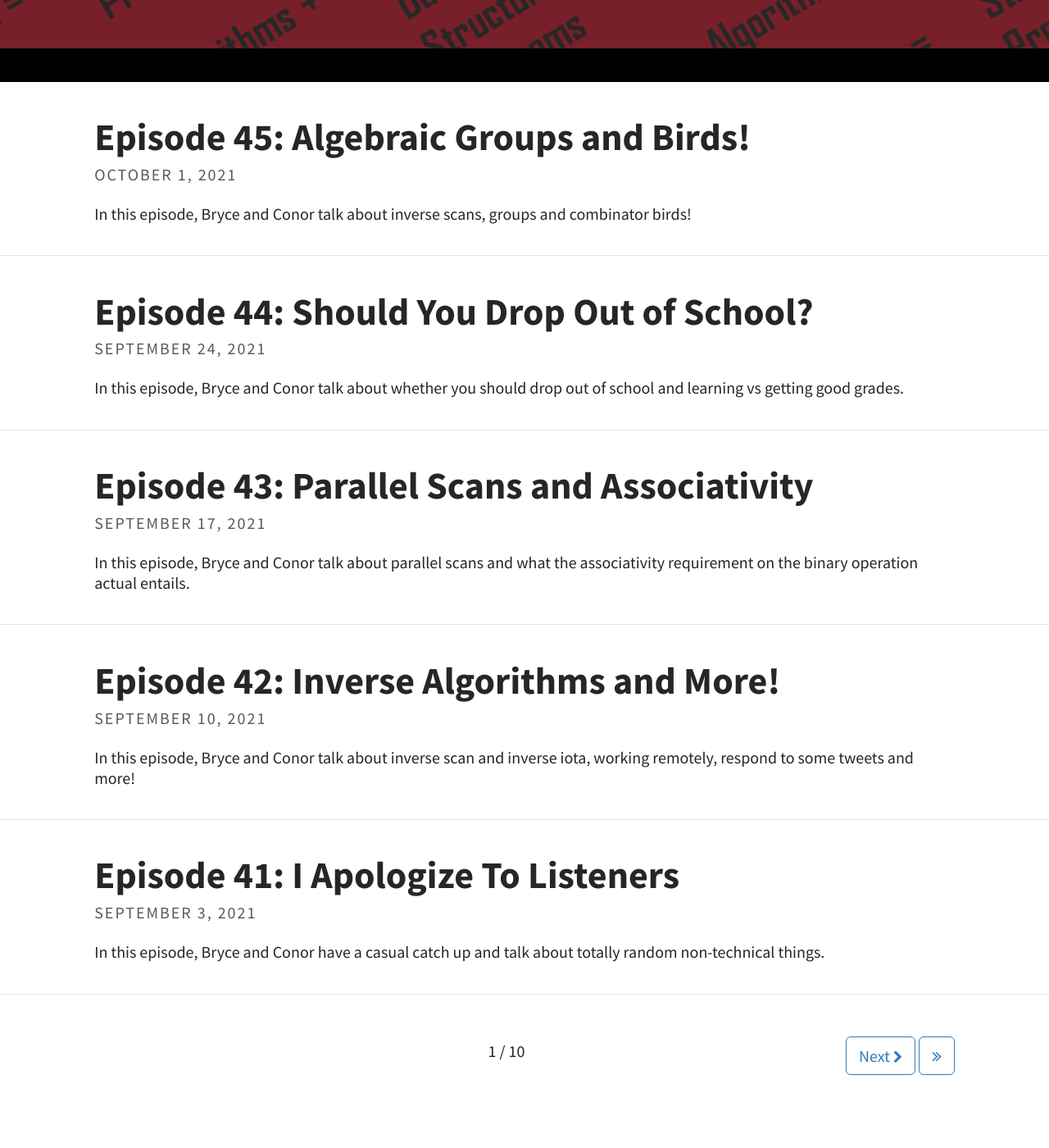
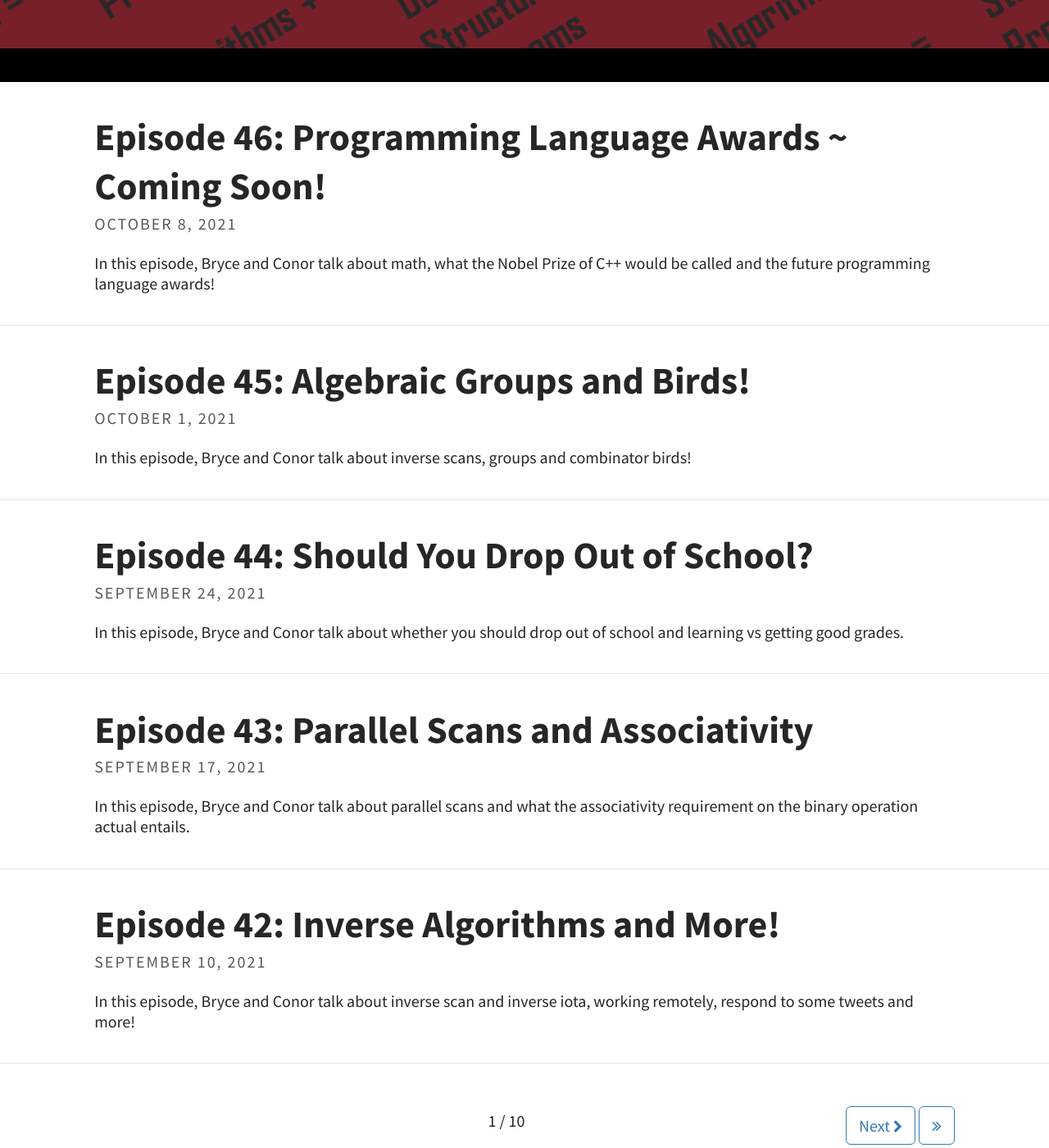
Before and after one commit to codereport/adsp2, a Jekyll site: the page built from index.html, in a window 1280 px wide and 1400 px high, scrolled down 285 px. Shown: the whole window at 82% size. Built offline with Jekyll 4.4.1, drawn with Linux system fonts in a browser that asks for light colours; the list of posts is cut into pages by our own code; some of the changed lines change nothing that is shown.

Commit message:
Episode 46

```diff
--- /dev/null
+++ b/_posts/2021-10-08-Episode-46.md
@@ -0,0 +1,35 @@
+---
+layout: post
+title: "Episode 46: Programming Language Awards ~ Coming Soon!"
+tags: [Programming Languages]
+excerpt_separator: <!--more-->
+---
+
+<br>In this episode, Bryce and Conor talk about math, what the Nobel Prize of C++ would be called and the future programming language awards!
+
+<!--more-->
+
+### Show Notes
+
+**Date Recorded:** 2021-10-03 <br>
+**Date Released:** 2021-10-08
+
+* [Beard Twitter Thread](https://twitter.com/jfbastien/status/1444672439519039497?s=20)
+* [Functional vs Array Programming Talk](https://www.youtube.com/watch?v=UogkQ67d0nY)
+* [Matt Godbolt on Twitter](https://twitter.com/mattgodbolt)
+* [Two's Complement Podcast](https://www.twoscomplement.org/)
+* [Ben Deane on Twitter](https://twitter.com/ben_deane)
+* [Troels Henriksen on Twitter](https://twitter.com/sigkill_dk)
+* [ADSP Episode 43: Parallel Scans and Associativity](https://adspthepodcast.com/2021/09/17/Episode-43.html)
+* [ADSP Episode 44: Should You Drop Out of School?](https://adspthepodcast.com/2021/09/24/Episode-44.html)
+* [ADSP Episode 45: Algebraic Groups and Birds!](https://adspthepodcast.com/2021/10/01/Episode-45.html)
+* [Lex Fridman #226 – Jo Boaler: How to Learn Math](https://lexfridman.com/jo-boaler/)
+* [Louis Dionne on Twitter](https://twitter.com/LouisDionne)
+* [Hana Dusíková on Twitter](https://twitter.com/hankadusikova)
+
+### Intro Song Info
+
+Miss You by Sarah Jansen https://soundcloud.com/sarahjansenmusic<br>
+Creative Commons — Attribution 3.0 Unported — CC BY 3.0<br>
+Free Download / Stream: http://bit.ly/l-miss-you<br>
+Music promoted by Audio Library https://youtu.be/iYYxnasvfx8<br>
--- a/pages/episodes.md
+++ b/pages/episodes.md
@@ -9,6 +9,7 @@ List of all episodes.
 
 |   #   |                                                  Title                                                  | Release Date |
 | :---: | :-----------------------------------------------------------------------------------------------------: | :----------: |
+|  45   |   [Programming Language Awards ~ Coming Soon!](https://adspthepodcast.com/2021/10/08/Episode-46.html)   |  2021-10-08  |
 |  45   |          [Algebraic Groups and Birds!](https://adspthepodcast.com/2021/10/01/Episode-45.html)           |  2021-10-01  |
 |  44   |         [Should You Drop Out of School?](https://adspthepodcast.com/2021/09/24/Episode-44.html)         |  2021-09-24  |
 |  43   |        [Parallel Scans and Associativity](https://adspthepodcast.com/2021/09/17/Episode-43.html)        |  2021-09-17  |
```
